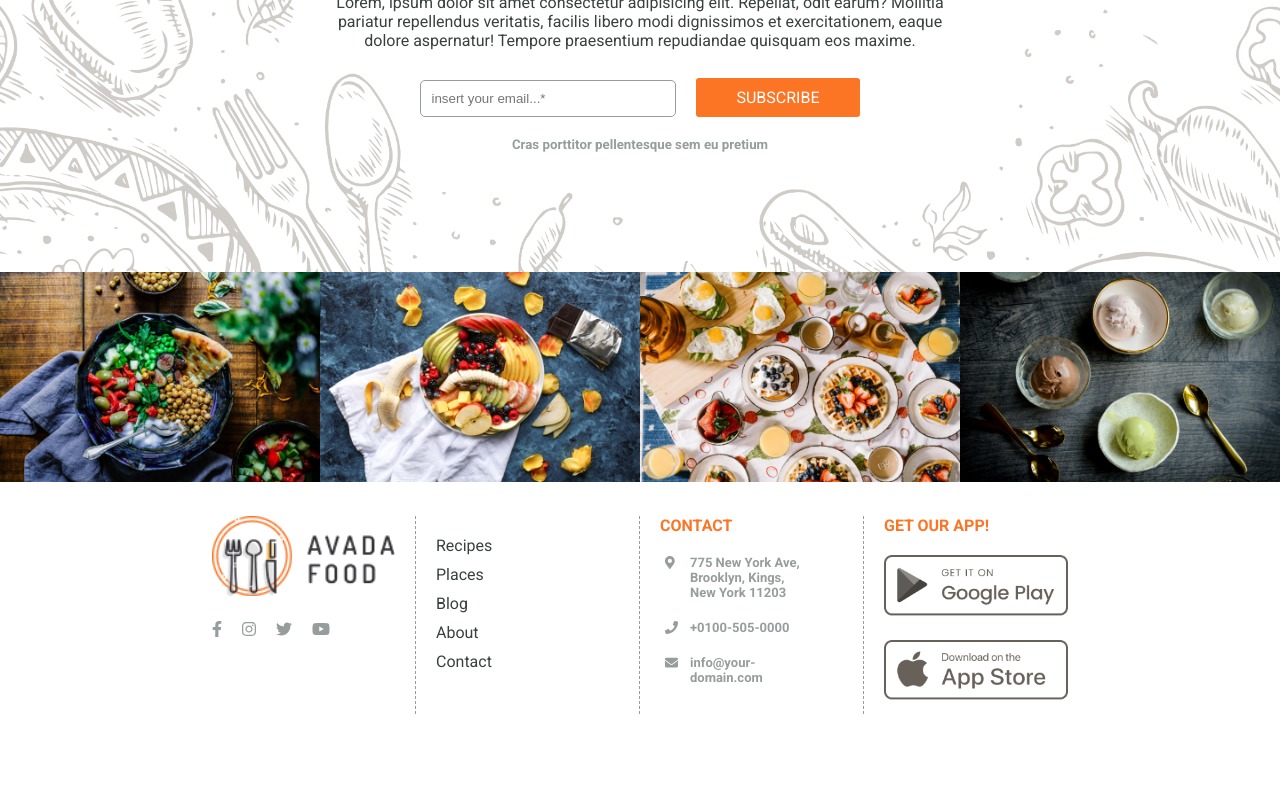
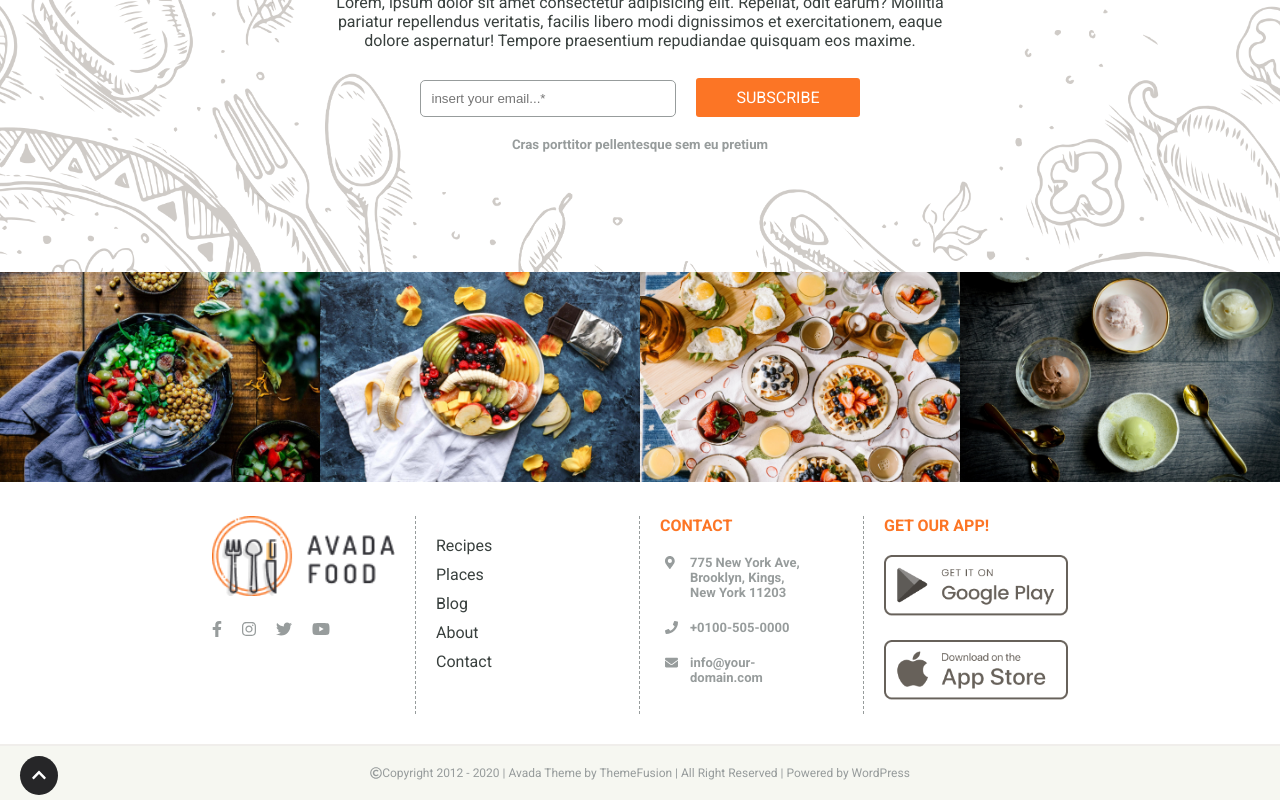
Before and after one commit to dominici94/proj-html-vuejs, a Vue app: page / in a window 1280 px wide. Shown: the part 5936-6736 px from the top of the page. Before the commit the page ends 6680 px from the top, so only its background shows below. Built offline with nearby package versions, Linux system fonts and the light colour scheme; a web font is replaced by a local one.

Commit message:
bottom-footer

```diff
--- a/src/components/macro/Footer.vue
+++ b/src/components/macro/Footer.vue
@@ -39,7 +39,10 @@
         </div>
       </div>
 
-      <div class="bottom-footer"></div>
+      <div class="bottom-footer">
+        <div class="rights"><i class="far fa-copyright"></i>Copyright 2012 - 2020 | Avada Theme by ThemeFusion | All Right Reserved | Powered by WordPress</div>
+        <a href="#"><i class="fas fa-chevron-up"></i></a>
+      </div>
   </footer>
 </template>
 
@@ -134,4 +137,27 @@ export default {
   }
 }
 
+.bottom-footer{
+  position: relative;
+  background-color: $mainBgColor;
+  border-top: 2px solid $secondBtnColor;
+  text-align: center;
+  padding: 20px;
+
+  .rights{
+    color: $contactColor;
+    font-size: 12px;
+  }
+
+  a{
+    position: absolute;
+    top: 10px;
+    left: 20px;
+    padding: 10px 12px;
+    border-radius: 50%;
+    color: #fff;
+    background-color: $secondTextColor;
+  }
+}
+
 </style>
```
